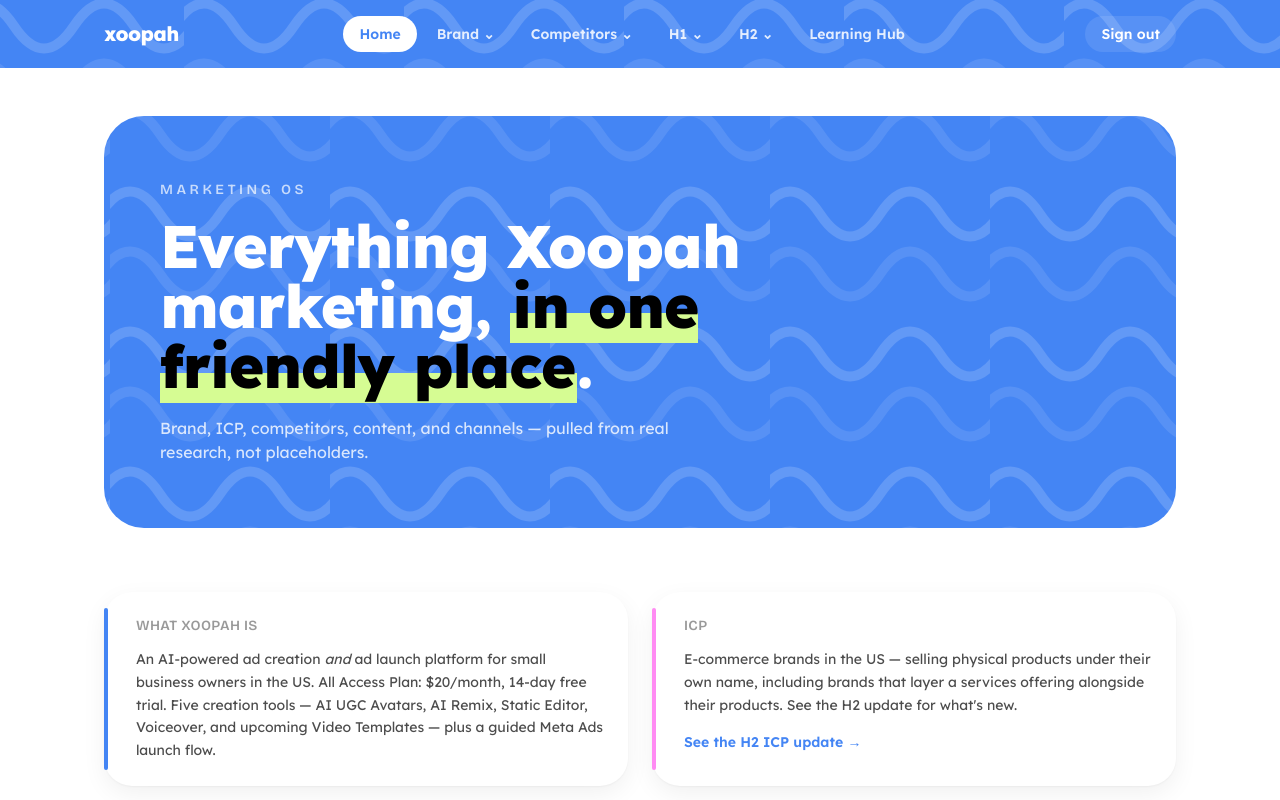
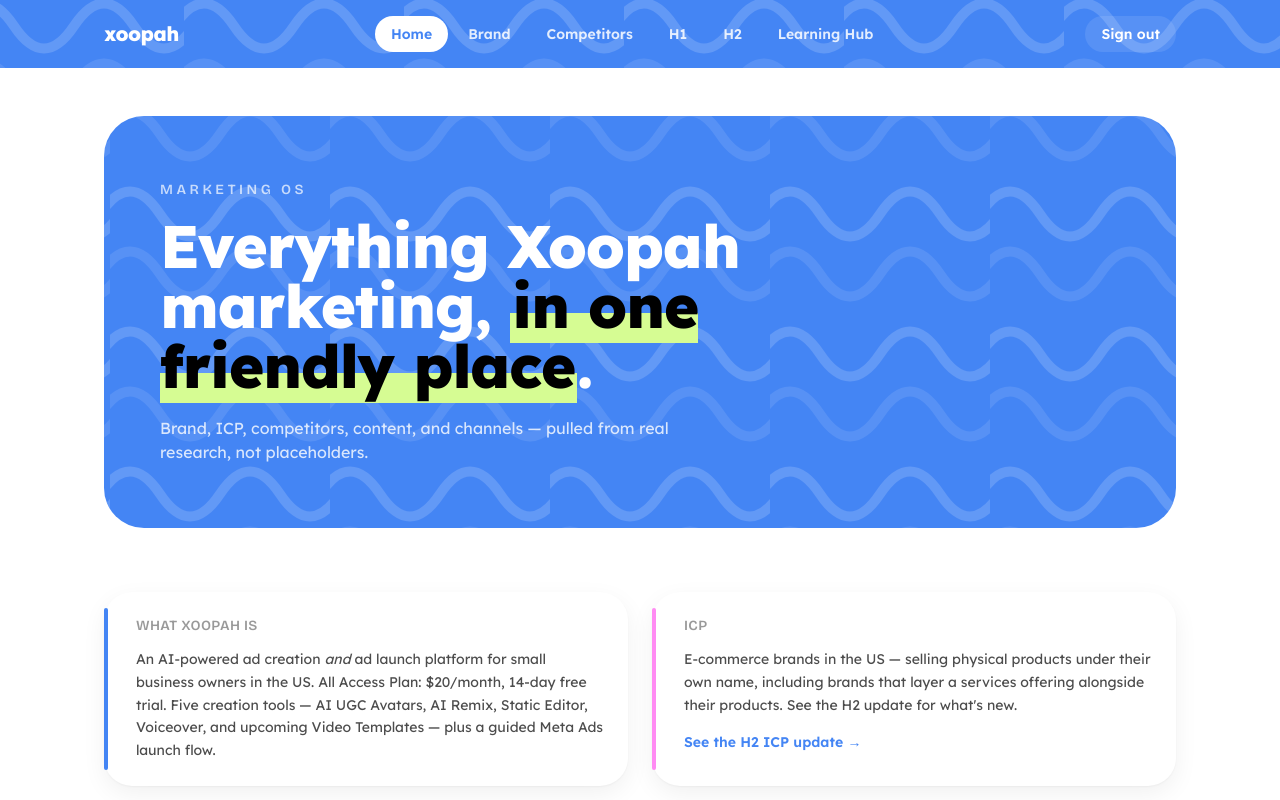
Before and after one commit to fatimak339/xoopah-marketing-os, a Next.js app: page / in a window 1280 px wide. Shown: the top 800 px of the page. Built offline with nearby package versions, Linux system fonts and the light colour scheme.

Commit message:
Nav: remove dropdown arrow, switch to hover-to-open

```diff
--- a/components/Navbar.tsx
+++ b/components/Navbar.tsx
@@ -2,7 +2,7 @@
 
 import Link from "next/link";
 import { useRouter, usePathname } from "next/navigation";
-import { useState, useRef, useEffect } from "react";
+import { useState, useRef } from "react";
 import { NAV, type NavNode } from "@/lib/nav-data";
 
 function pathFor(trail: string[]) {
@@ -12,28 +12,29 @@
 
 function SimpleDropdown({ item, trail }: { item: NavNode; trail: string[] }) {
   const [open, setOpen] = useState(false);
-  const ref = useRef<HTMLDivElement>(null);
+  const closeTimer = useRef<ReturnType<typeof setTimeout> | null>(null);
   const myTrail = [...trail, item.slug];
 
-  useEffect(() => {
-    function onClick(e: MouseEvent) {
-      if (ref.current && !ref.current.contains(e.target as Node)) setOpen(false);
-    }
-    document.addEventListener("mousedown", onClick);
-    return () => document.removeEventListener("mousedown", onClick);
-  }, []);
+  function openNow() {
+    if (closeTimer.current) clearTimeout(closeTimer.current);
+    setOpen(true);
+  }
+
+  function closeSoon() {
+    closeTimer.current = setTimeout(() => setOpen(false), 120);
+  }
 
   return (
-    <div className="relative" ref={ref}>
-      <button
-        onClick={() => setOpen((v) => !v)}
-        className="flex items-center gap-1 rounded-full px-4 py-2 text-sm font-semibold text-white/85 transition-colors hover:text-white"
-      >
+    <div
+      className="relative"
+      onMouseEnter={openNow}
+      onMouseLeave={closeSoon}
+    >
+      <button className="flex items-center gap-1 rounded-full px-4 py-2 text-sm font-semibold text-white/85 transition-colors hover:text-white">
         {item.label}
-        <span className={`transition-transform ${open ? "rotate-180" : ""}`}>⌄</span>
       </button>
       {open && (
-        <div className="absolute left-0 top-full mt-2 min-w-[220px] rounded-2xl bg-white p-2 shadow-card">
+        <div className="absolute left-0 top-full min-w-[220px] rounded-2xl bg-white p-2 pt-3 shadow-card">
           <Link
             href={pathFor(myTrail)}
             onClick={() => setOpen(false)}
```
